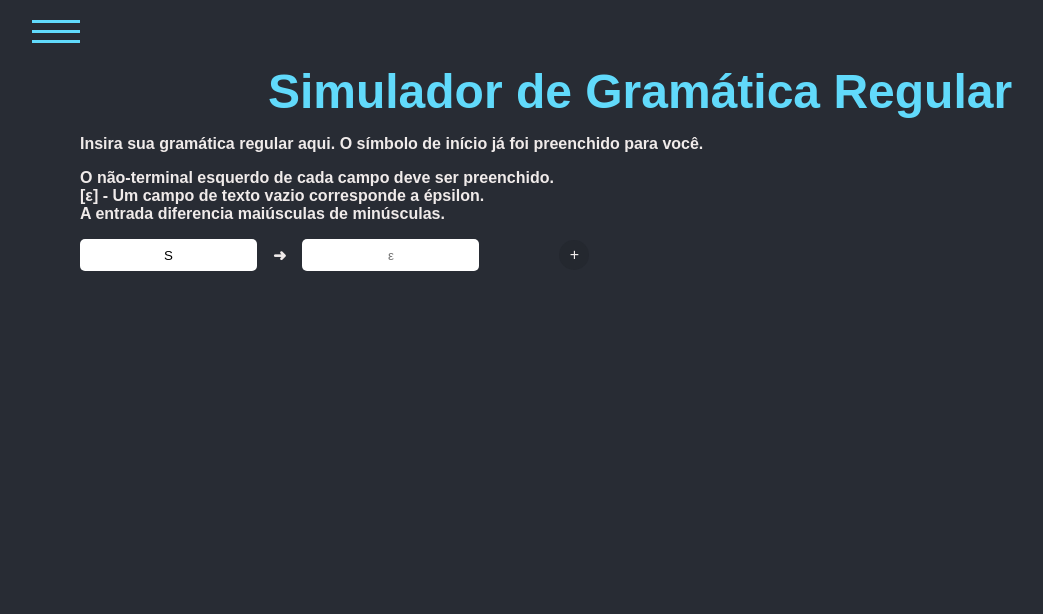
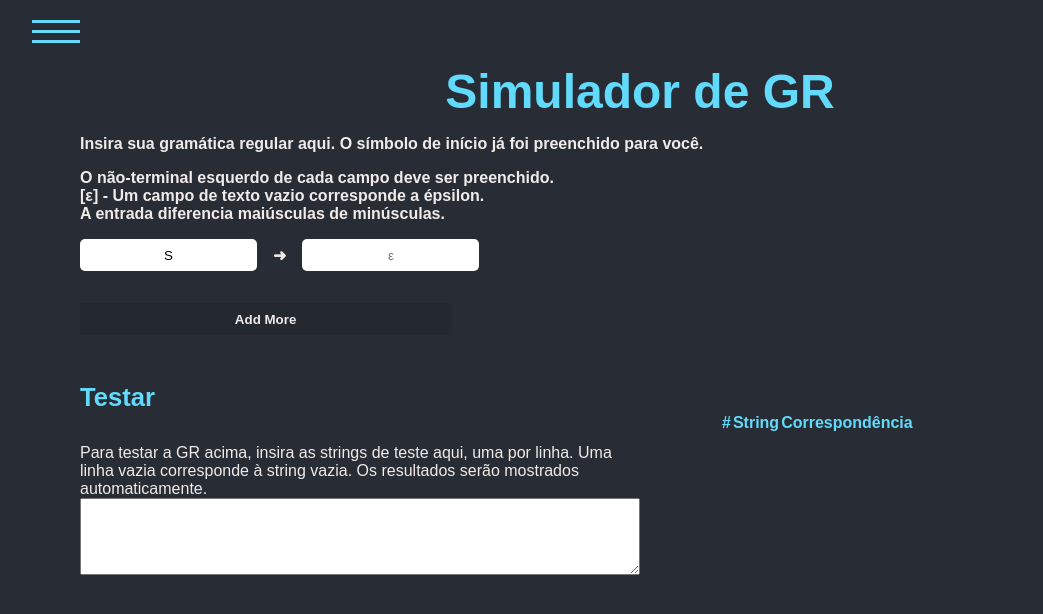
Before and after one commit to Matheusmdr/Simulador-de-Linguagens-Regulares, a React (Create React App) app: page /simulador-gr in a window 1280 px wide. Shown: the top 614 px of the page, without its empty margins (0-1043 px from the left). Built offline with nearby package versions, Linux system fonts and the light colour scheme.

Commit message:
feat: add test section in simuladorGR page

```diff
--- a/src/components/Header/Header.scss
+++ b/src/components/Header/Header.scss
@@ -8,13 +8,13 @@ header {
 
     .hamburguer-menu {
         cursor: pointer;
-        width: 40px !important;
+        width: 2.5rem !important;
         display: flex;
         flex-direction: column;
 
         .lines-container{
             cursor: pointer;
-            height: 40px;
+            height: 2.5rem;
             .line {
                 z-index: 2;
                 display: block;
@@ -30,15 +30,15 @@ header {
             }
 
             .line1 {
-                top: 20px;
+                top: 1.25rem;
             }
 
             .line2 {
-               top: 30px;
+               top: 1.875rem;
             }
 
             .line3 {
-                top: 40px;
+                top: 2.5rem;
             }
 
 
--- a/src/pages/SimuladorGR/SimuladorGR.js
+++ b/src/pages/SimuladorGR/SimuladorGR.js
@@ -3,36 +3,36 @@ import { Header } from "../../components/Header/Header";
 import "./SimuladorGR.scss"
 
 export function SimuladorGR() {
-    const [count,setCount] = useState(2)
-    const [rules, setRules] = useState([{ id: 1, nonterminal: "S", terminal: ""},])
+    const [count, setCount] = useState(2)
+    const [rules, setRules] = useState([{ id: 1, nonterminal: "S", terminal: "" },])
 
     const handleAddRules = () => {
         setRules([...rules, { id: count, nonterminal: "", terminal: "" }])
-        setCount(count+1)
+        setCount(count + 1)
     }
 
     const handleRemoveFields = id => {
-        const values  = [...rules];
+        const values = [...rules];
         values.splice(values.findIndex(value => value.id === id), 1);
         setRules(values);
     }
 
     const handleChangeInput = (id, event) => {
         const newInputFields = rules.map(i => {
-          if(id === i.id) {
-            i[event.target.name] = event.target.value
-          }
-          return i;
+            if (id === i.id) {
+                i[event.target.name] = event.target.value
+            }
+            return i;
         })
 
         setRules(newInputFields);
-      }
+    }
 
     return (
         <div>
             <Header />
             <div className="container">
-                <h1 className="title">Simulador de Gramática Regular</h1>
+                <h1 className="title">Simulador de GR</h1>
                 <div className="page-content">
                     <p>Insira sua gramática regular aqui. O símbolo de início já foi preenchido para você.</p>
                     <ul>
@@ -51,15 +51,38 @@ export function SimuladorGR() {
                         {rules.map(rule => (
                             <div className="production-container" key={rule.id}>
                                 <div className="production-rule">
-                                    <input name="nonterminal" type="text" readOnly={rule.id===1} value={rule.nonterminal}  onChange={event => handleChangeInput(rule.id, event)} />
+                                    <input name="nonterminal" type="text" readOnly={rule.id === 1} value={rule.nonterminal} onChange={event => handleChangeInput(rule.id, event)} />
                                     <p className="arrow">➜</p>
-                                    <input name="terminal" type="text"  value={rule.terminal} onChange={event => handleChangeInput(rule.id, event)} placeholder="ε"/>
+                                    <input name="terminal" type="text" value={rule.terminal} onChange={event => handleChangeInput(rule.id, event)} placeholder="ε" />
                                 </div>
-                                <button className={`addButton ${rule.id===1 ? 'disableButton' : ''}`} disabled={rule.id===1} onClick={() => handleRemoveFields(rule.id)}>-</button>
-                                <button className="addButton" onClick={handleAddRules}>+</button>
+                                <button className={`removeButton ${rule.id === 1 ? 'disableButton' : ''}`} disabled={rule.id === 1} onClick={() => handleRemoveFields(rule.id)}>-</button>
                             </div>
                         ))}
+                        <button className="addButton" onClick={handleAddRules}>Add More</button>
+                    </div>
 
+
+                    <div className="test-container">
+                        <h3>Testar</h3>
+                        <div className="table-container">
+                            <div className="textarea-input">
+                                <span>
+                                    Para testar a GR acima, insira as strings de teste aqui, uma por linha. Uma linha vazia corresponde à string vazia. Os resultados serão mostrados automaticamente.</span>
+                                    <textarea rows="5" cols="33"></textarea>
+                            </div>
+                            <div className="table">
+                                <table>
+                                    <tr>
+                                        <th>#</th>
+                                        <th>String</th>
+                                        <th>Correspondência</th>
+                                    </tr>
+                                    <tr>
+
+                                    </tr>
+                                </table>
+                            </div>
+                        </div>
                     </div>
                 </div>
             </div>
--- a/src/pages/SimuladorGR/SimuladorGR.scss
+++ b/src/pages/SimuladorGR/SimuladorGR.scss
@@ -16,6 +16,10 @@
         }
     }
 
+    .grammar-container {
+        display: flex;
+        flex-direction: column;
+        align-content: center;
         .production-container {
             display: flex;
             align-items: center;
@@ -38,24 +42,80 @@
 
 
             }
-        .addButton {
+
+            .removeButton {
                 cursor: pointer;
                 border-radius: 50%;
-            color:#F0EBEA;
-            background:#24282F;
-            height: 30px;
-            width: 30px;
+                color: #F0EBEA;
+                background: #24282F;
+                height: 1.875rem;
+                width: 1.875rem;
                 border: none;
                 font-size: 1rem;
+                transition: 0.2s ease-in-out;
+
+                &:hover {
+                    opacity: 0.6;
+                }
+            }
+
+            .disableButton {
+                display: none;
+            }
+        }
+
+        .addButton{
+            width: 29%;
+            text-align: center;
+            justify-self: center;
+            height: 2rem;
+            margin: 1rem 5rem;
+            border: none;
+            font-weight: 700;
+            color: #F0EBEA;
+            background: #24282F;
+            cursor: pointer;
             transition: 0.2s ease-in-out;
             &:hover{
                 opacity: 0.6;
             }
         }
+    }
 
-        .disableButton{
-            display: none;
+
+    .test-container{
+        margin: 2rem 5rem;
+
+        h3{
+            color: #61DAFB;
+            font-weight: 700;
+            font-size: 1.6rem;
+        }
+
+
+        .table-container{
+            display: flex;
+
+
+            .textarea-input{
+                display: flex;
+                flex-direction: column;
+                width: 50%;
+
+                span{
+                    font-size: 1rem;
                 }
             }
 
+
+            .table{
+                width: 50%;
+                padding-left: 5rem;
+
+                table th{
+                    color: #61DAFB;
                 }
+            }
+        }
+    }
+}
--- a/src/styles/Global.scss
+++ b/src/styles/Global.scss
@@ -1,3 +1,4 @@
+
 *{
   margin: 0;
   padding: 0;
```
Lines whose indentation alone changed are shown as unchanged.
